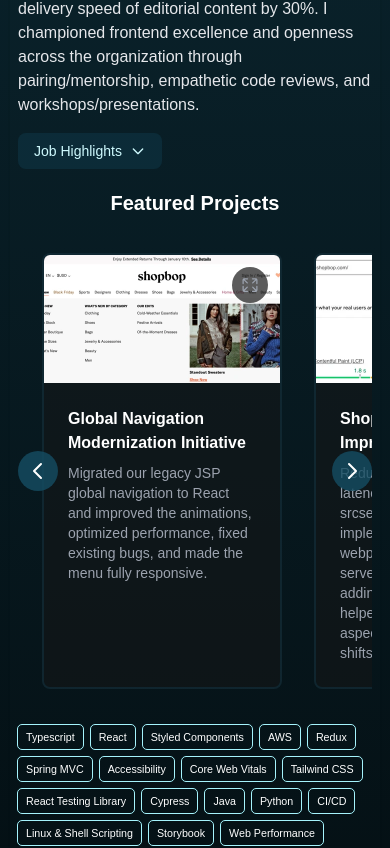
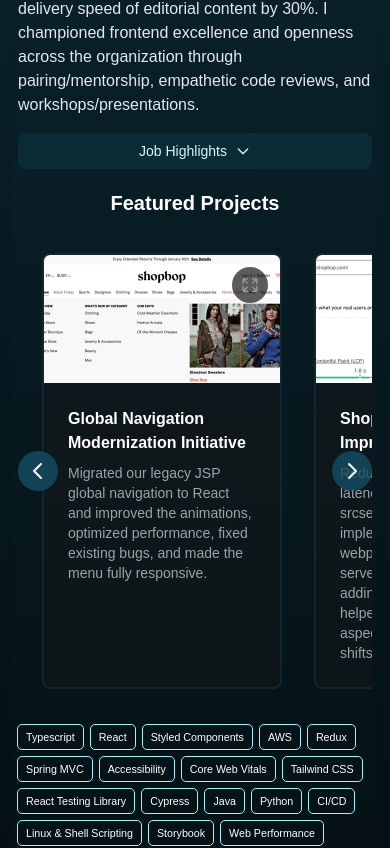
Before and after one commit to NikS-44/personal-portfolio, a Next.js app: page / in a window 390 px wide. Shown: the part 1300-2148 px from the top of the page. Built offline with nearby package versions, Linux system fonts and the light colour scheme.

Commit message:
feat: update expandable section styling

```diff
--- a/app/components/homepage/Resume.tsx
+++ b/app/components/homepage/Resume.tsx
@@ -114,7 +114,7 @@ const ExpandableSection = ({ summary, children }: { summary: string; children: R
       <p className="mb-4 text-gray-200">{summary}</p>
       <button
         onClick={() => setIsExpanded(!isExpanded)}
-        className="flex items-center gap-2 rounded-lg bg-cyan-900/30 px-4 py-2 text-sm text-cyan-100 transition-all hover:bg-cyan-800/40"
+        className="flex w-full items-center justify-center gap-2 rounded-lg bg-cyan-900/30 px-4 py-2 text-sm text-cyan-100 transition-all hover:bg-cyan-800/40 lg:w-fit lg:justify-start"
       >
         <span>Job Highlights</span>
         <svg
@@ -128,7 +128,7 @@ const ExpandableSection = ({ summary, children }: { summary: string; children: R
       </button>
 
       {isExpanded && (
-        <ul className="animate-fadeIn list-disclosure-closed ml-2 mt-4 list-inside space-y-3 sm:ml-6">{children}</ul>
+        <ul className="animate-fadeIn list-disclosure-closed ml-2 mt-4 list-inside space-y-3 lg:ml-6">{children}</ul>
       )}
     </div>
   );
--- a/app/globals.css
+++ b/app/globals.css
@@ -102,3 +102,7 @@ dialog::backdrop {
 .no-scrollbar::-webkit-scrollbar {
   display: none;
 }
+
+.height-calc-size-auto {
+  height: calc-size(auto);
+}
```
